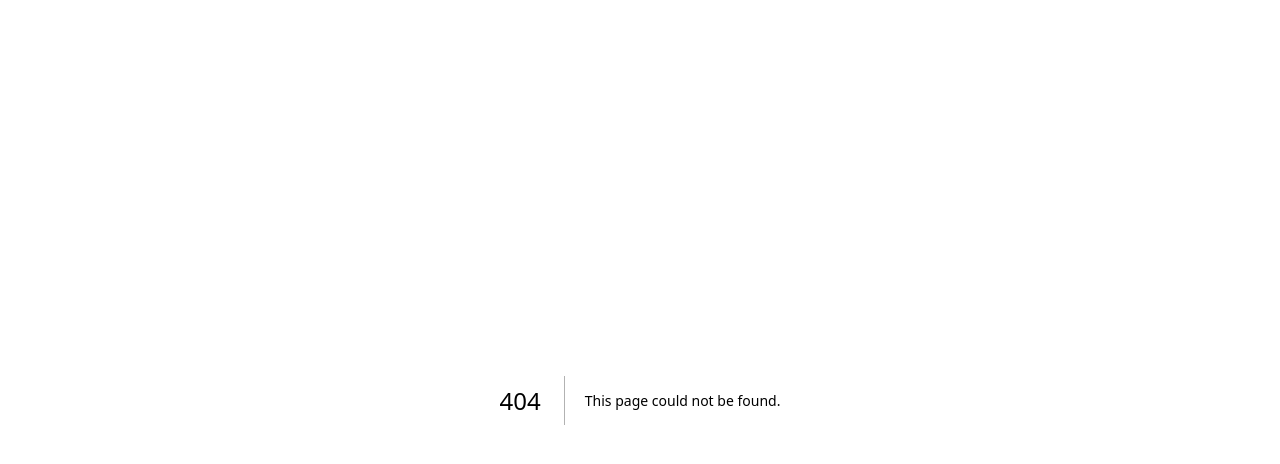
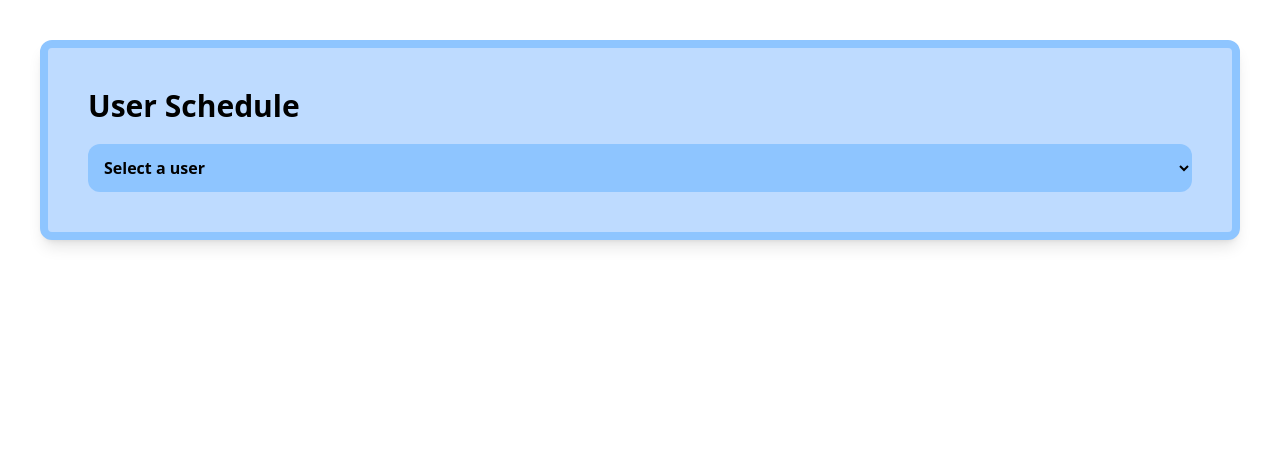
Before and after one commit to Hampus2001/mera, a Next.js app in the folder frontend/: page /createprojects in a window 1280 px wide. Before the commit this address had no page. Shown: the top 464 px of the page. Built offline with nearby package versions, Linux system fonts and the light colour scheme.

Commit message:
Create projects sida

```diff
--- /dev/null
+++ b/frontend/app/createprojects/page.js
@@ -0,0 +1,109 @@
+"use client";
+
+import { useState } from "react";
+
+const users = [
+  { id: 1, name: "Irene ", role: "UI/UX" },
+  { id: 2, name: "Joel ", role: "UI/UX" },
+  { id: 3, name: "Hampus", role: "Backend" },
+  { id: 4, name: "Justus", role: "DevOps" },
+  { id: 5, name: "Mohamed", role: "Frontend" },
+];
+
+export default function UserSchedule() {
+  const [selectedUser, setSelectedUser] = useState(null);
+  const [shifts, setShifts] = useState([]);
+  const [newShift, setNewShift] = useState({ date: "", time: "" });
+
+  const handleAddShift = () => {
+    if (selectedUser && newShift.date && newShift.time) {
+      const shift = {
+        userId: selectedUser.id,
+        date: newShift.date,
+        time: newShift.time,
+      };
+      setShifts([...shifts, shift]);
+      setNewShift({ date: "", time: "" });
+    }
+  };
+
+  const userShifts = shifts.filter((s) => s.userId === selectedUser?.id);
+
+  return (
+    <div className="flex flex-col gap-5 p-10 m-10 bg-blue-200 dark:bg-slate-800 rounded-xl border-8 border-blue-300 dark:border-slate-700 shadow-lg">
+      <h2 className="text-3xl font-bold text-black dark:text-white">User Schedule</h2>
+
+      <select
+        className="p-3 rounded-xl bg-blue-300 dark:bg-slate-600 dark:text-white text-black font-semibold"
+        onChange={(e) =>
+          setSelectedUser(users.find((u) => u.id === parseInt(e.target.value)))
+        }
+      >
+        <option value="">Select a user</option>
+        {users.map((user) => (
+          <option key={user.id} value={user.id}>
+            {user.name}
+          </option>
+        ))}
+      </select>
+
+      {selectedUser && (
+        <div className="bg-white dark:bg-slate-700 p-5 rounded-xl shadow-md text-black dark:text-white">
+          <h3 className="text-2xl font-bold">{selectedUser.name}</h3>
+          <p className="text-lg">Role: {selectedUser.role}</p>
+
+          <div className="mt-5">
+            <h4 className="font-bold">Add Work Shift</h4>
+
+            <input
+              type="date"
+              value={newShift.date}
+              onChange={(e) =>
+                setNewShift({ ...newShift, date: e.target.value })
+              }
+              className="border p-2 rounded-md mr-2 bg-white dark:bg-slate-600 text-black dark:text-white"
+            />
+
+            <select
+              className="p-2 rounded-md border mr-2 bg-white dark:bg-slate-600 text-black dark:text-white"
+              value={newShift.time}
+              onChange={(e) =>
+                setNewShift({ ...newShift, time: e.target.value })
+              }
+            >
+              <option value="">Select time</option>
+              {Array.from({ length: 24 }, (_, hour) =>
+                ["00", "15", "30", "45"].map((minute) => {
+                  const time = `${hour.toString().padStart(2, "0")}:${minute}`;
+                  return (
+                    <option key={time} value={time}>
+                      {time}
+                    </option>
+                  );
+                })
+              ).flat()}
+            </select>
+
+            <button
+              onClick={handleAddShift}
+              className="bg-blue-400 dark:bg-blue-600 px-4 py-2 rounded-lg text-white font-bold shadow"
+            >
+              Add Shift
+            </button>
+          </div>
+
+          <div className="mt-5">
+            <h4 className="font-bold">Shifts</h4>
+            <ul className="list-disc pl-5">
+              {userShifts.map((shift, index) => (
+                <li key={index}>
+                  {shift.date} at {shift.time}
+                </li>
+              ))}
+            </ul>
+          </div>
+        </div>
+      )}
+    </div>
+  );
+}
--- a/frontend/app/page.js
+++ b/frontend/app/page.js
@@ -1,10 +1,14 @@
 import { Button } from "@/components/ui/button";
 import Calendar from "@/components/Calendar";
 import ImageRotating from "@/components/ImageRotating";
+import Link from "next/link";
 
 export default function Home() {
   return (
     <div>
+      <Link href="/createprojects">
+      <Button className="bg-blue-600 text-white m-4">Go to create schedule</Button>
+      </Link>
       <Button variant="secondary" className="font-absans bg-[var(--color-malachite)]">
         Button
       </Button>
```
